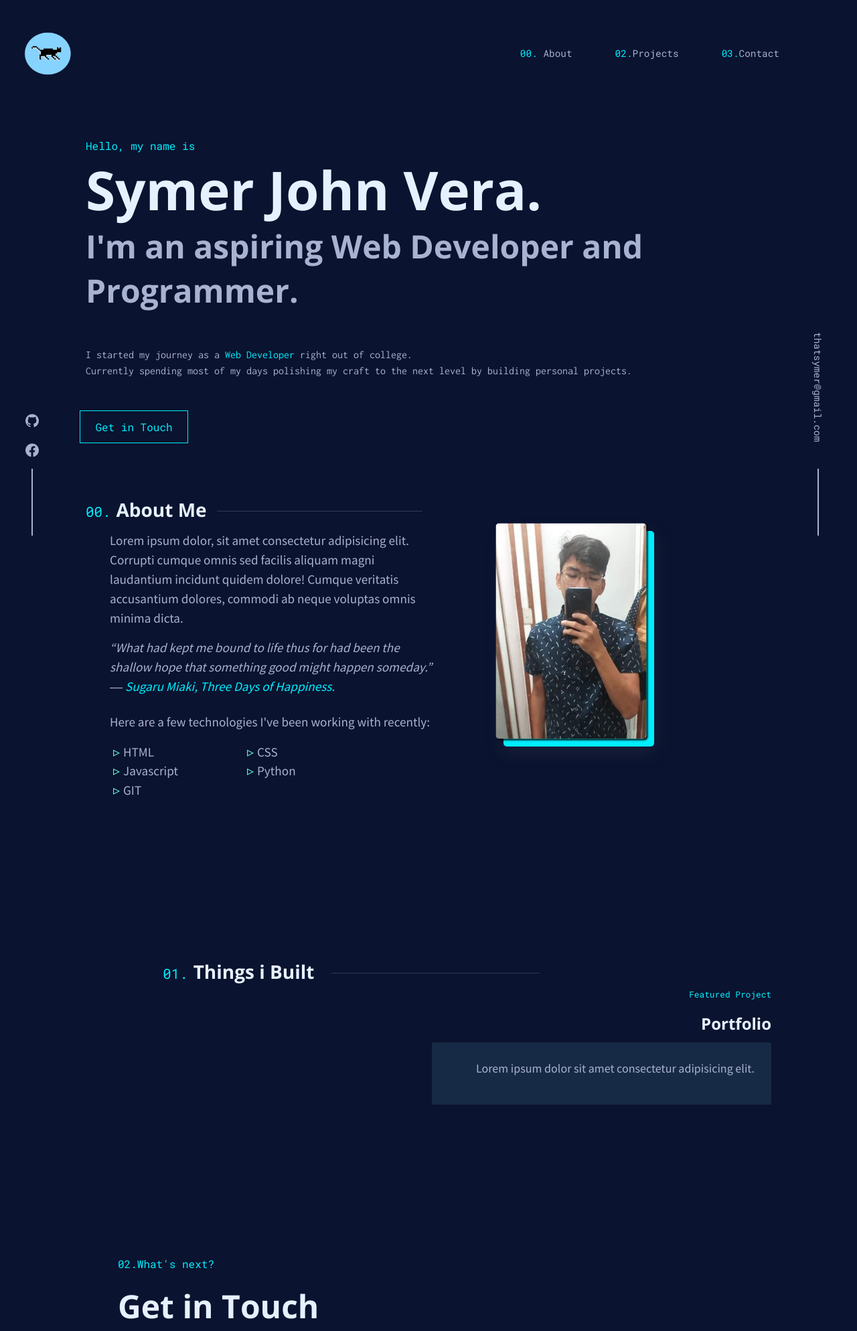
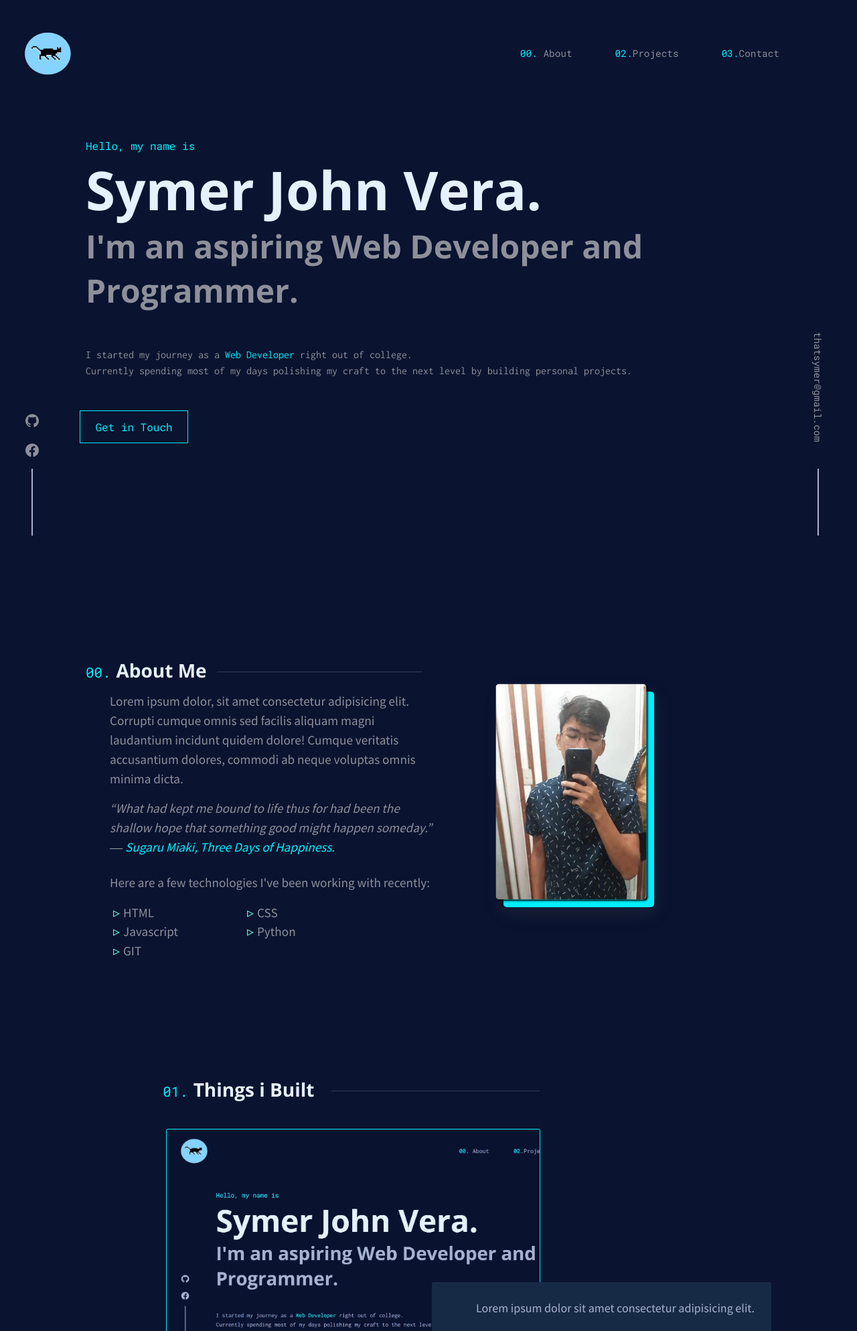
Before and after one commit to thatsymer/web-profile, a PHP site: page / in a window 1280 px wide. Shown: the top 1988 px of the page at 67% size. Run offline with PHP 8.4, Linux system fonts and the light colour scheme.

Commit message:
fixed line height of li decoration

```diff
--- a/css/_colors.scss
+++ b/css/_colors.scss
@@ -2,5 +2,5 @@ $bgColor: #0a132f;
 $bgColor2: #233554;
 $titleColor: #00eeff;
 $textColor: #adafb8;
-$textSecondary: #a8b2d1;
+$textSecondary: #8d909b;
 $textWhite: #e6f1ff;
--- a/css/content/_about.scss
+++ b/css/content/_about.scss
@@ -81,7 +81,7 @@
     box-shadow: rgba(0, 0, 0, 3px) 1.95px 1.95px 2.6px;
     transition: all 0.25s cubic-bezier(0.645, 0.045, 0.355, 1) 0s;
     &:hover {
-      box-shadow: 0 0 13px rgb(100, 255, 218);
+      box-shadow: 0 0 13px rgb(0, 255, 195);
     }
   }
 }
@@ -107,6 +107,7 @@
     a {
       text-decoration: none;
       color: $titleColor;
+
       &:hover {
         text-decoration: underline;
       }
@@ -136,4 +137,13 @@
       font-size: $mobile_p;
     }
   }
+
+  .skill__list {
+    li {
+      &::before {
+        line-height: 20px;
+        font-size: 15px;
+      }
+    }
+  }
 }
--- a/css/content/_hero.scss
+++ b/css/content/_hero.scss
@@ -72,6 +72,7 @@
 .btn__container {
   position: block;
   z-index: -1;
+  margin-bottom: 15rem;
 }
 
 .hero__btn {
--- a/css/content/_project.scss
+++ b/css/content/_project.scss
@@ -3,7 +3,7 @@
   position: block;
   background-color: $bgColor;
   padding-left: 10%;
-  padding-top: 12rem;
+  padding-top: 8rem;
   z-index: -1;
   overflow: hidden;
 
@@ -40,6 +40,9 @@
   -webkit-box-align: center;
   align-items: center;
   margin-bottom: 100px;
+  height: auto;
+  grid-row: 1;
+
   h5 {
     display: block;
     margin-inline-start: 0px;
@@ -61,6 +64,9 @@
     color: $textWhite;
     grid-column: 7 / -1;
     text-align: right;
+    align-self: flex-end;
+
+    z-index: 3;
   }
 }
 
@@ -75,10 +81,39 @@
   border-radius: 3px;
   grid-column: 7 / -1;
   text-align: right;
+  align-self: flex-end;
+  text-align: right;
 }
 
 .feature__img {
-  background: url(/assets/img/featuredProgect_1.JPG) no-repeat;
+  cursor: pointer;
+  transition: all 0.25s cubic-bezier(0.645, 0.045, 0.355, 1) 0s;
+  position: relative;
+  height: contain;
+  margin-top: 2rem;
+  margin-left: 7.5rem;
+  z-index: 1;
+  padding: 10rem;
+  background-image: url(/assets/img/featuredProgect_1.JPG);
+  background-size: cover;
+  background-repeat: no-repeat;
+  border: solid 1px $titleColor;
+  border-radius: 3px;
+  grid-column: 1/ 9;
+  text-align: right;
+  a {
+    opacity: 0;
+    position: absolute;
+    top: 0;
+    left: 0;
+    width: 100%;
+    height: 100%;
+  }
+}
+
+.feature__description,
+.feature__img {
+  grid-row: 1/2;
 }
 
 @media screen and (max-width: 767px) {
--- a/css/style.css
+++ b/css/style.css
@@ -21,7 +21,7 @@ body {
 
 .nav__custom a {
   font-family: "Roboto Mono", monospace;
-  color: #a8b2d1;
+  color: #8d909b;
   font-size: 0.9rem;
 }
 
@@ -100,7 +100,7 @@ body {
   .nav__collapse ul a {
     margin-bottom: 3.5rem;
     font-family: "Roboto Mono", monospace;
-    color: #a8b2d1;
+    color: #8d909b;
   }
   .nav__collapse ul a:hover {
     color: #00eeff;
@@ -145,7 +145,7 @@ body {
 }
 
 .hero__container h2 {
-  color: #a8b2d1;
+  color: #8d909b;
   font-family: "Open Sans", sans-serif;
   font-size: 3rem;
   font-weight: 700;
@@ -154,7 +154,7 @@ body {
 .hero__container p {
   font-size: 1rem;
   padding-top: 3rem;
-  color: #a8b2d1;
+  color: #8d909b;
   font-family: "Inconsolata", monospace;
 }
 
@@ -200,6 +200,7 @@ body {
 .btn__container {
   position: block;
   z-index: -1;
+  margin-bottom: 15rem;
 }
 
 .hero__btn {
@@ -344,8 +345,8 @@ body {
 }
 
 .about__avatar img:hover {
-  -webkit-box-shadow: 0 0 13px #64ffda;
-          box-shadow: 0 0 13px #64ffda;
+  -webkit-box-shadow: 0 0 13px #00ffc3;
+          box-shadow: 0 0 13px #00ffc3;
 }
 
 .img__container {
@@ -365,7 +366,7 @@ body {
 
 .about__content {
   position: absolute;
-  color: #a8b2d1;
+  color: #8d909b;
   font-family: "Source Sans Pro", sans-serif;
   font-size: 1.2rem;
 }
@@ -397,6 +398,10 @@ body {
   .about__content ul {
     font-size: 0.8rem;
   }
+  .skill__list li::before {
+    line-height: 20px;
+    font-size: 15px;
+  }
 }
 
 .project__container {
@@ -406,7 +411,7 @@ body {
   position: block;
   background-color: #0a132f;
   padding-left: 10%;
-  padding-top: 12rem;
+  padding-top: 8rem;
   z-index: -1;
   overflow: hidden;
 }
@@ -448,6 +453,9 @@ body {
   -ms-flex-align: center;
       align-items: center;
   margin-bottom: 100px;
+  height: auto;
+  -ms-grid-row: 1;
+  grid-row: 1;
 }
 
 .featured__project h5 {
@@ -476,6 +484,9 @@ body {
   color: #e6f1ff;
   grid-column: 7 / -1;
   text-align: right;
+  -ms-flex-item-align: end;
+      align-self: flex-end;
+  z-index: 3;
 }
 
 .feature__description {
@@ -490,10 +501,46 @@ body {
   border-radius: 3px;
   grid-column: 7 / -1;
   text-align: right;
+  -ms-flex-item-align: end;
+      align-self: flex-end;
+  text-align: right;
 }
 
 .feature__img {
-  background: url(/assets/img/featuredProgect_1.JPG) no-repeat;
+  cursor: pointer;
+  -webkit-transition: all 0.25s cubic-bezier(0.645, 0.045, 0.355, 1) 0s;
+  transition: all 0.25s cubic-bezier(0.645, 0.045, 0.355, 1) 0s;
+  position: relative;
+  height: contain;
+  margin-top: 2rem;
+  margin-left: 7.5rem;
+  z-index: 1;
+  padding: 10rem;
+  background-image: url(/assets/img/featuredProgect_1.JPG);
+  background-size: cover;
+  background-repeat: no-repeat;
+  border: solid 1px #00eeff;
+  border-radius: 3px;
+  -ms-grid-column: 1;
+  -ms-grid-column-span: 8;
+  grid-column: 1/ 9;
+  text-align: right;
+}
+
+.feature__img a {
+  opacity: 0;
+  position: absolute;
+  top: 0;
+  left: 0;
+  width: 100%;
+  height: 100%;
+}
+
+.feature__description,
+.feature__img {
+  -ms-grid-row: 1;
+  -ms-grid-row-span: 1;
+  grid-row: 1/2;
 }
 
 @media screen and (max-width: 767px) {
@@ -537,7 +584,7 @@ body {
   -webkit-writing-mode: vertical-rl;
       -ms-writing-mode: tb-rl;
           writing-mode: vertical-rl;
-  color: #a8b2d1;
+  color: #8d909b;
   text-decoration: none;
   padding-left: 1.85rem;
   padding-bottom: 1rem;
@@ -606,7 +653,7 @@ body {
 .left__content ul li i {
   -webkit-transition: all 0.25s cubic-bezier(0.645, 0.045, 0.355, 1) 0s;
   transition: all 0.25s cubic-bezier(0.645, 0.045, 0.355, 1) 0s;
-  color: #a8b2d1;
+  color: #8d909b;
 }
 
 .left__content ul li i:hover {
@@ -675,7 +722,7 @@ body {
 }
 
 .contact__container p {
-  color: #a8b2d1;
+  color: #8d909b;
   font-family: "Source Sans Pro", sans-serif;
   font-size: 1.2rem;
 }
--- a/index.html
+++ b/index.html
@@ -202,6 +202,10 @@
         <div class="feature__description">
           <p>Lorem ipsum dolor sit amet consectetur adipisicing elit. </p>
         </div>
+
+        <div class="feature__img">
+          <a href="#">hello you found the link hehe</a>
+        </div>
       </div>
 
 
@@ -209,7 +213,6 @@
           <h3>02.What's next?</h3>
           <h1 class="mt-md-4">Get in Touch</h1>
           <p class="mt-md-5">I'm currently open and actively looking for any job opportunities.<br> My inbox is always open so feel free to ask me any questions, inquiries, or just drop by and say hi, <br> I'll try my best to respond immediately.</p>
-          <div class="feature__img"></div>
           <button class="hero__btn mt-md-5">
               <a href="mailto:thatsymer@gmail.com">Get in Touch </a>
             </button>
```
Also changed, not shown: 1 other file.
